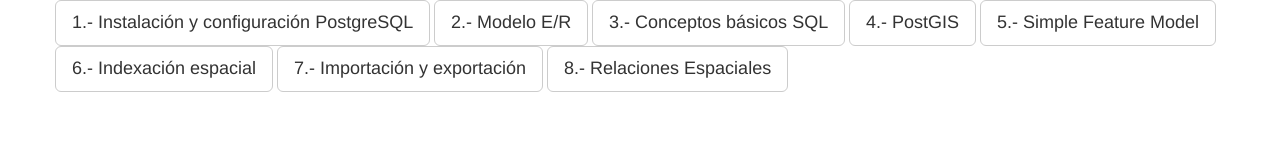
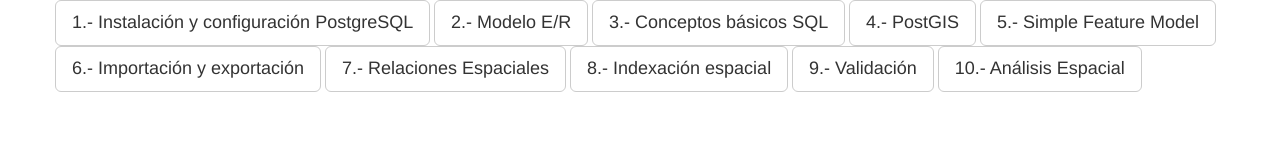
Before and after one commit to michogar/postgis-gn, a plain HTML site: page slides/index.html in a window 1280 px wide. Drawn offline with nearby package versions, Linux system fonts and the light colour scheme.

Commit message:
Added valid $ analysis to index.html

```diff
--- a/slides/index.html
+++ b/slides/index.html
@@ -22,10 +22,11 @@
     				<button type="button" class="btn btn-default btn-lg span6" onclick="window.location = 'slides/tema3'">3.- Conceptos básicos SQL</button>
     				<button type="button" class="btn btn-default btn-lg span6" onclick="window.location = 'slides/tema4'">4.- PostGIS</button>
     				<button type="button" class="btn btn-default btn-lg span6" onclick="window.location = 'slides/tema5'">5.- Simple Feature Model</button>
-    				<button type="button" class="btn btn-default btn-lg span6" onclick="window.location = 'slides/tema7'">6.- Indexación espacial</button>
-    				<button type="button" class="btn btn-default btn-lg span6" onclick="window.location = 'slides/tema6'">7.- Importación y exportación</button>
-    				<button type="button" class="btn btn-default btn-lg span6" onclick="window.location = 'slides/tema8'">8.- Relaciones Espaciales</button>
-    				<!--button type="button" class="btn btn-default btn-lg span6" onclick="window.location = 'slides/tema9'">9.- Análisis Espacial</button-->
+    				<button type="button" class="btn btn-default btn-lg span6" onclick="window.location = 'slides/tema6'">6.- Importación y exportación</button>
+    				<button type="button" class="btn btn-default btn-lg span6" onclick="window.location = 'slides/tema8'">7.- Relaciones Espaciales</button>
+    				<button type="button" class="btn btn-default btn-lg span6" onclick="window.location = 'slides/tema7'">8.- Indexación espacial</button>
+    				<button type="button" class="btn btn-default btn-lg span6" onclick="window.location = 'slides/tema10'">9.- Validación</button>
+    				<button type="button" class="btn btn-default btn-lg span6" onclick="window.location = 'slides/tema9'">10.- Análisis Espacial</button>
     		</div> <!-- span6-->
     	</div> <!--row-->
     </div> <!-- container -->
```
